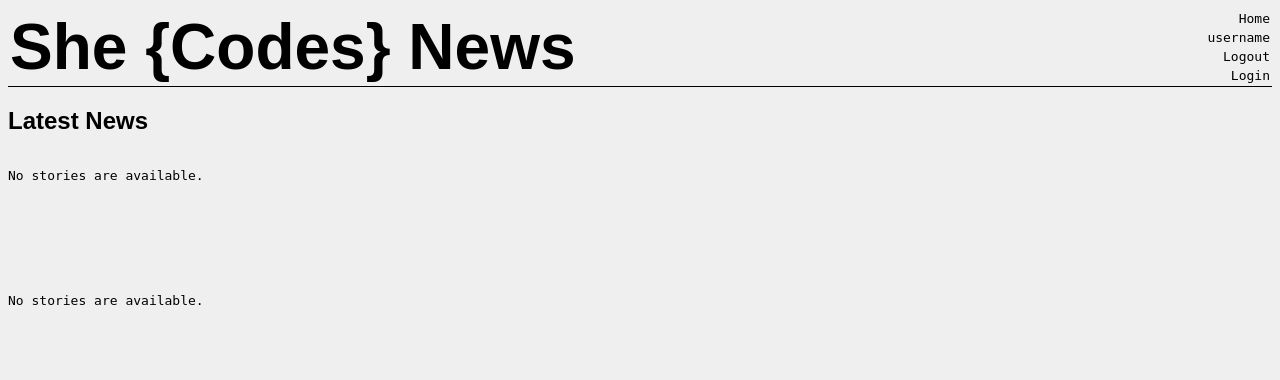
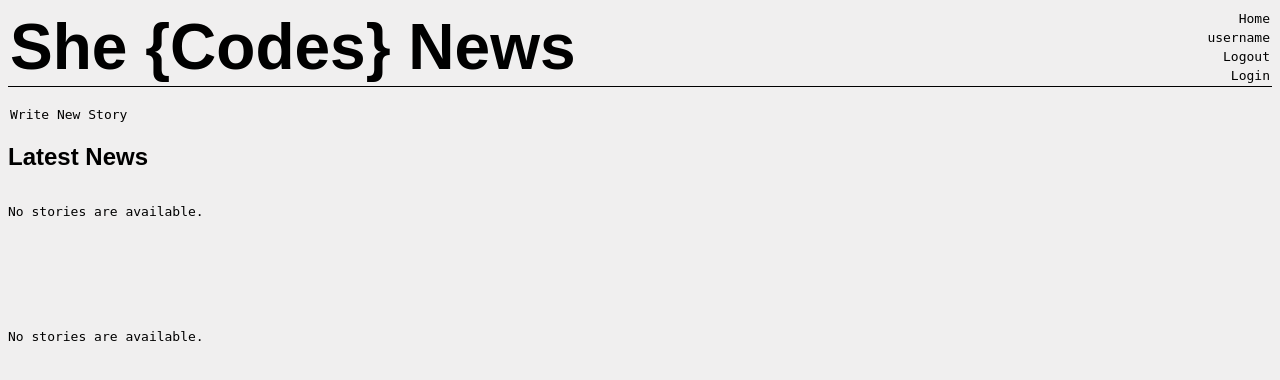
Before and after one commit to CarlieHamilton/2023-shecodes-django-news, a Django app: template she_codes_news/news/templates/news/index.html in a window 1280 px wide. Shown: the top 380 px of the page. Run offline with Django 3.2, Linux system fonts and the light colour scheme; the template is opened without the code that fills it, so the values that code supplies are empty; some web fonts are replaced.

Commit message:
Added url for form on news page

```diff
--- a/she_codes_news/news/templates/news/index.html
+++ b/she_codes_news/news/templates/news/index.html
@@ -6,6 +6,8 @@
 {% endblock %}
 
 {% block content %}
+    <br />
+    <a href="{% url 'news:newStory' %}">Write New Story</a>
 
     <h2>Latest News</h2>
 
```
